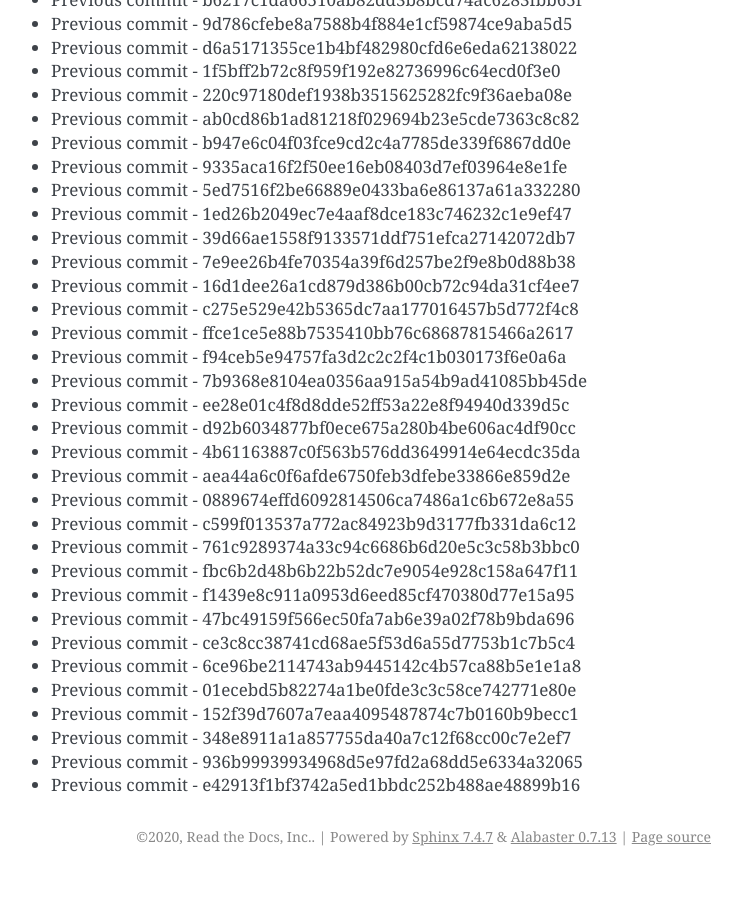
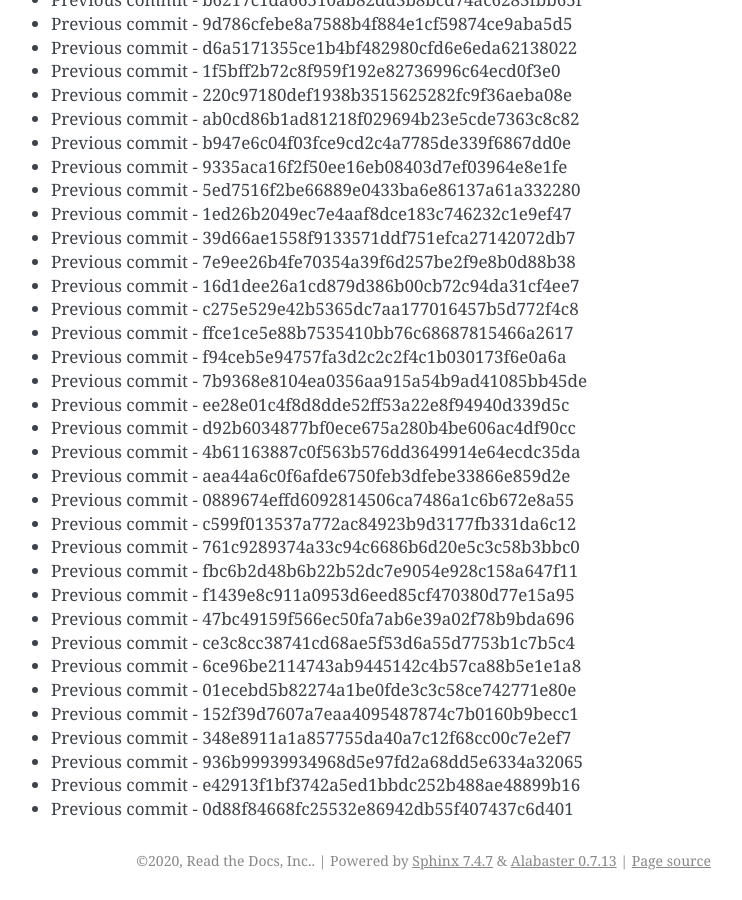
Before and after one commit to readthedocs/rtd-git-stresstest, a Sphinx documentation site: the page built from docs/updates.rst, in a window 1280 px wide and 900 px high, scrolled down 13839 px. Shown: the whole window, without its empty margins (399-1141 px from the left). Built offline with Sphinx 7.4.7, drawn with Linux system fonts in a browser that asks for light colours; before the commit the page ends 14715 px from its top, so only the background shows below that.

Commit message:
Generating commit from previous: 0d88f84668fc25532e86942db55f407437c6d401

```diff
--- a/docs/updates.rst
+++ b/docs/updates.rst
@@ -613,3 +613,4 @@ It can be tested for any performance characteristics.
 * Previous commit - 348e8911a1a857755da40a7c12f68cc00c7e2ef7
 * Previous commit - 936b99939934968d5e97fd2a68dd5e6334a32065
 * Previous commit - e42913f1bf3742a5ed1bbdc252b488ae48899b16
+* Previous commit - 0d88f84668fc25532e86942db55f407437c6d401
```
